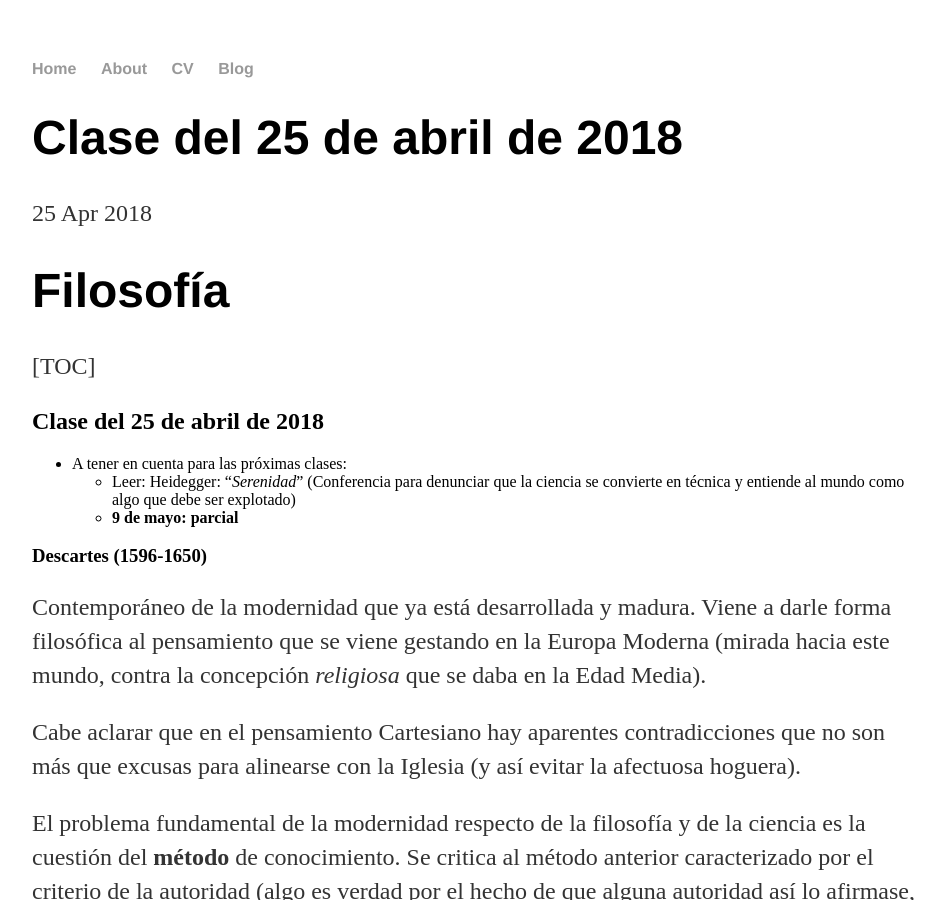
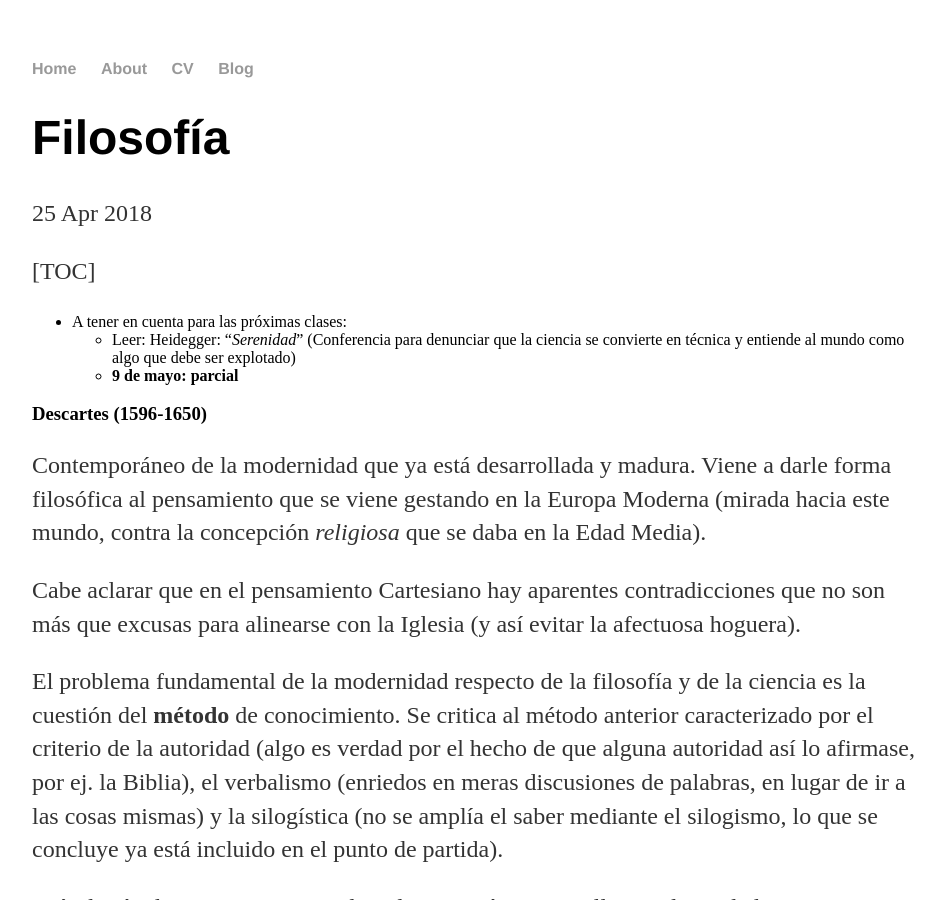
Before and after one commit to morgulogro/morgulogro.github.io, a Jekyll site: the page built from _posts/2018-04-25-clase.md, in a window 1280 px wide and 900 px high. Shown: the whole window, without its empty margins (160-1105 px from the left). Built offline with Jekyll 4.4.1, drawn with Linux system fonts in a browser that asks for light colours.

Commit message:
Update 2018-04-25-clase.md

```diff
--- a/_posts/2018-04-25-clase.md
+++ b/_posts/2018-04-25-clase.md
@@ -1,14 +1,11 @@
 ---
 layout: post
-title: "Clase del 25 de abril de 2018"
+title: "Filosofía"
 date: 2018/04/25
 ---
 
-# Filosofía
-
 [TOC]
 
-## Clase del 25 de abril de 2018
 
 - A tener en cuenta para las próximas clases:
   - Leer: Heidegger: "*Serenidad*" (Conferencia para denunciar que la ciencia se convierte en técnica y entiende al mundo como algo que debe ser explotado)
```
